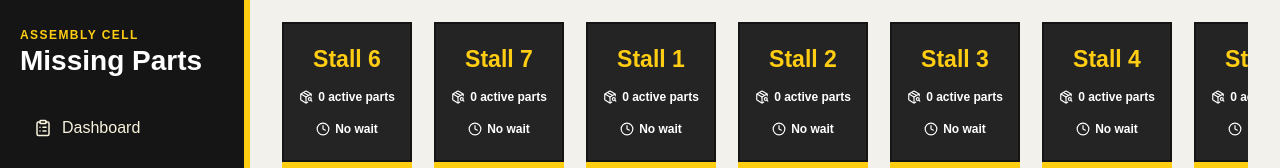
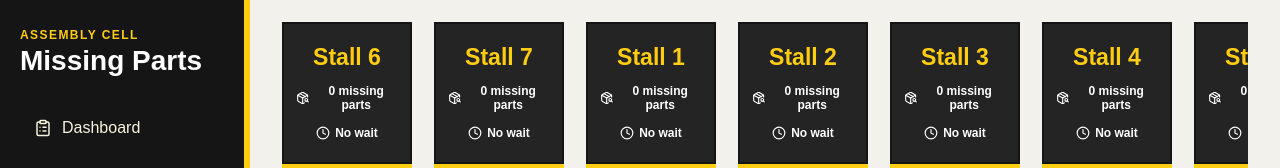
Before and after one commit to dkratzman/assembly-cell-part-tracking, a Next.js app: page /monitor in a window 1280 px wide. Shown: the top 168 px of the page. Built offline with nearby package versions, Linux system fonts and the light colour scheme; no server answers; the database is empty.

Commit message:
rename stall counts to missing parts

```diff
--- a/components/stall-overview.tsx
+++ b/components/stall-overview.tsx
@@ -44,7 +44,7 @@ function StallCard({ summary, now }: { summary: StallSummary; now: Date }) {
       <strong>{summary.stall}</strong>
       <span>
         <PackageSearch size={14} />
-        {summary.count} active {summary.count === 1 ? "part" : "parts"}
+        {summary.count} missing {summary.count === 1 ? "part" : "parts"}
       </span>
       <span>
         <Clock size={14} />
```
